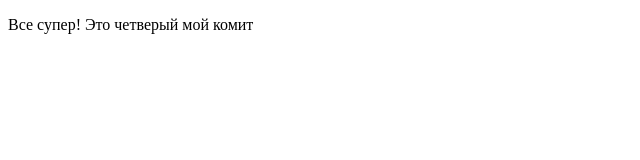
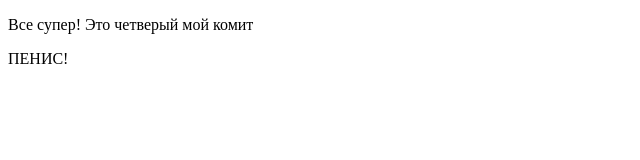
Before and after one commit to Gohanchik/test, a plain HTML site: page index.html in a window 1280 px wide. Shown: the full height of the page, 0-640 px from the left. Drawn offline with Linux system fonts and the light colour scheme.

Commit message:
commit 3

```diff
--- a/index.html
+++ b/index.html
@@ -7,5 +7,6 @@
 </head>
 <body>
     <p>Все супер! Это четверый мой комит</p>
+    <p>ПЕНИС!</p>
 </body>
 </html>
```
